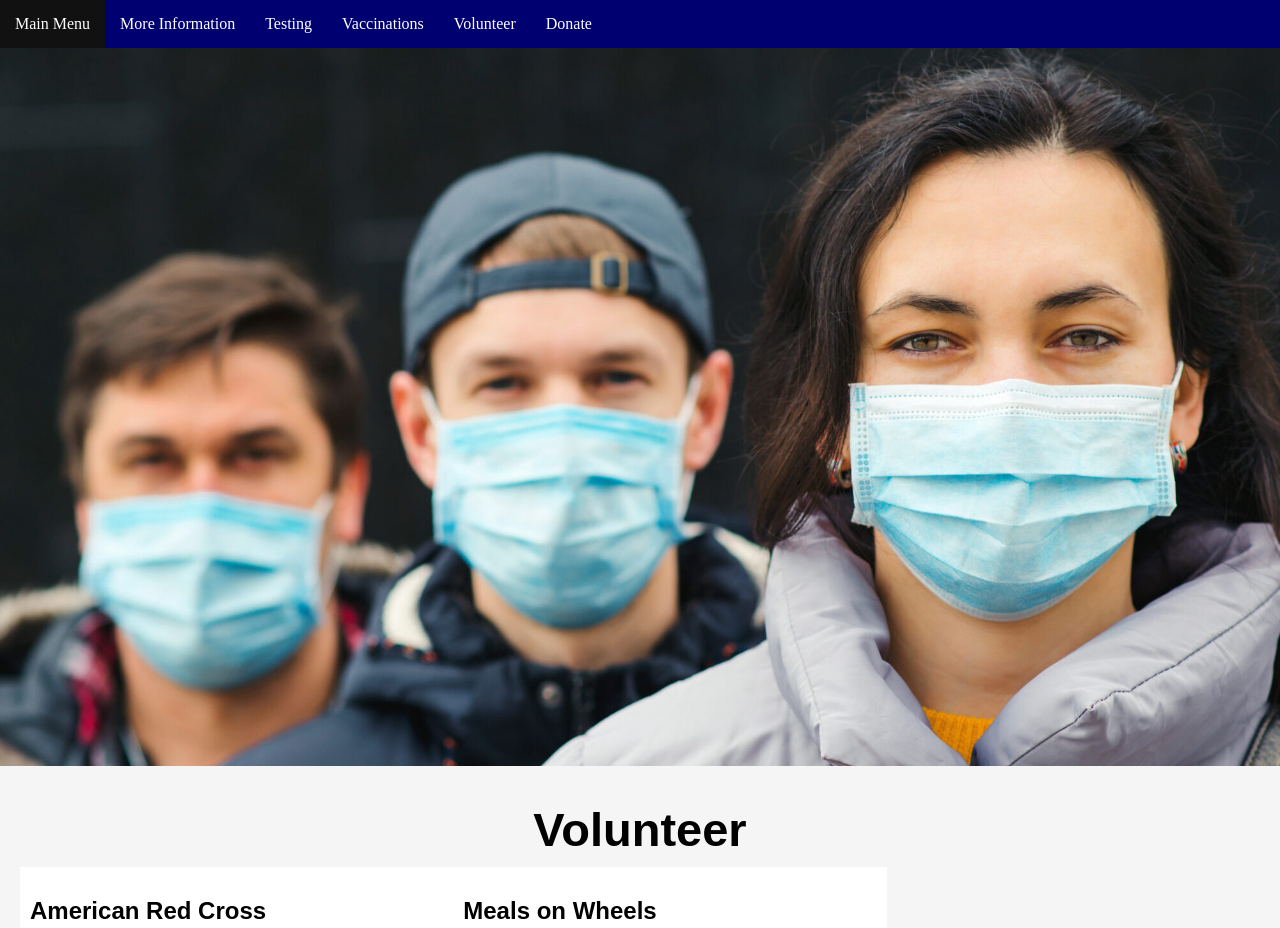
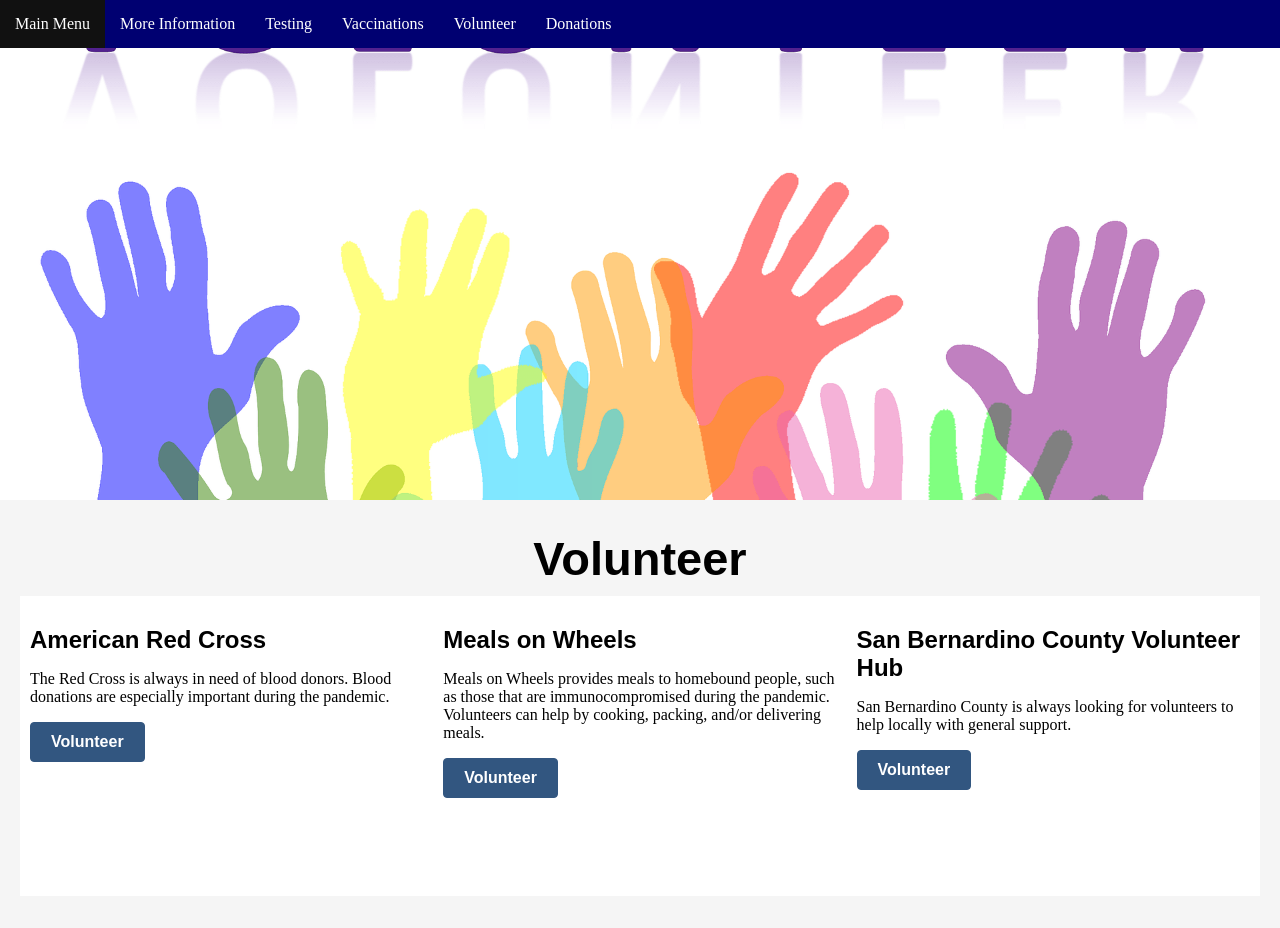
Before and after one commit to Azraeldos/Covid-2.0, a plain HTML site: page covidWebApp2.0/Website/CSS/volunteerPge.html in a window 1280 px wide. Shown: the top 928 px of the page. Drawn offline with Linux system fonts and the light colour scheme.

Commit message:
4th Commit!!!

```diff
--- a/covidWebApp2.0/Website/CSS/style.css
+++ b/covidWebApp2.0/Website/CSS/style.css
@@ -13,6 +13,7 @@ header img{
   height: 150%;
   object-fit: cover;
 }
+
 
 .header {
 	padding-top: 50px;
@@ -114,15 +115,15 @@ h3 {
 }
 
 
-/* Columns */
+
 .column {
   float: left;
   width: 33.33%;
   padding: 10px;
-  height: 300px; /* Should be removed. Only for demonstration */
+  height: 300px;
 }
 
-/* Clear floats after the columns */
+
 .row:after {
   content: "";
   display: table;
--- a/covidWebApp2.0/Website/CSS/volunteerPge.html
+++ b/covidWebApp2.0/Website/CSS/volunteerPge.html
@@ -15,12 +15,15 @@
       h2{
         background-color: white;
       }
+      * {
+        box-sizing: border-box;
+      }
 
       .column {
         float: left;
         width: 33.33%;
         padding: 10px;
-        height: 300px; /* Should be removed. Only for demonstration */
+        height: 300px;
       }
 
       /* Clear floats after the columns */
@@ -29,13 +32,23 @@
         display: table;
         clear: both;
       }
+      img{
+        max-width: 100%;
+        max-height: 100%;
+      }
+      .picture1 {
+        width: auto;
+        height: 500px;
+      }
   </style>
   </head>
 
   <!--Body-->
   <body>
     <header>
-      <img src="images/Pictures for Covid app/masksBanner.jpg" alt="People wearing masks to protect against COVID-19 infection.">
+      <div class = "picture1">
+      <img src="images/Pictures for Covid app/volunteerColorfulHands.png" alt="Different colored hands touching white wall. /logo">
+      </div>
       <nav class="navbar">
         <ul>
           <li><a href="index.html">Main Menu</a></li>
@@ -43,7 +56,7 @@
           <li><a href="testing.html">Testing</a></li>
           <li><a href="vaccinePge.html">Vaccinations</a></li>
           <li><a href="volunteerPge.html">Volunteer</a></li>
-          <li><a href="donatePge.html">Donate</a></li>
+          <li><a href="donatePge.html">Donations</a></li>
             </ul>
       </nav>
     </header>
```
Also changed, not shown: covidWebApp2.0/Website/CSS/donatePge.html (+15 -4 lines), covidWebApp2.0/Website/CSS/index.html (+17 -5 lines), covidWebApp2.0/Website/CSS/infoPge.html (+12 -2 lines), covidWebApp2.0/Website/CSS/testing.html (+15 -2 lines), covidWebApp2.0/Website/CSS/vaccinePge.html (+12 -2 lines), covidWebApp2.0/Website/CSS/images/Pictures for Covid app/Rvalue.png (added), covidWebApp2.0/Website/CSS/images/Pictures for Covid app/donateNew.jpg (added), covidWebApp2.0/Website/CSS/images/Pictures for Covid app/donateNow.png (added), covidWebApp2.0/Website/CSS/images/Pictures for Covid app/volunteerColorfulHands.png (added), 1 other file.
